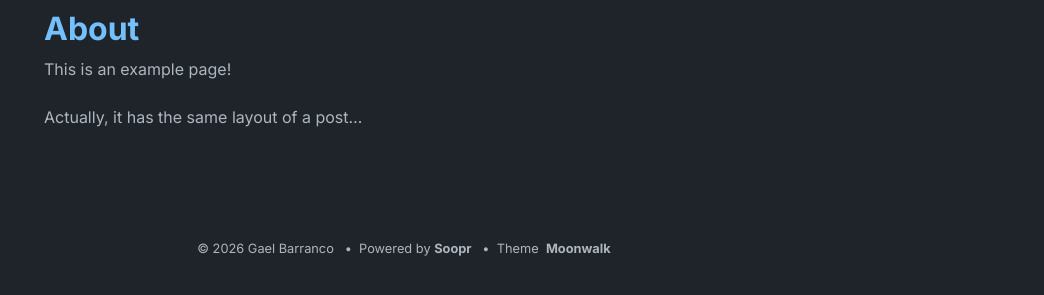
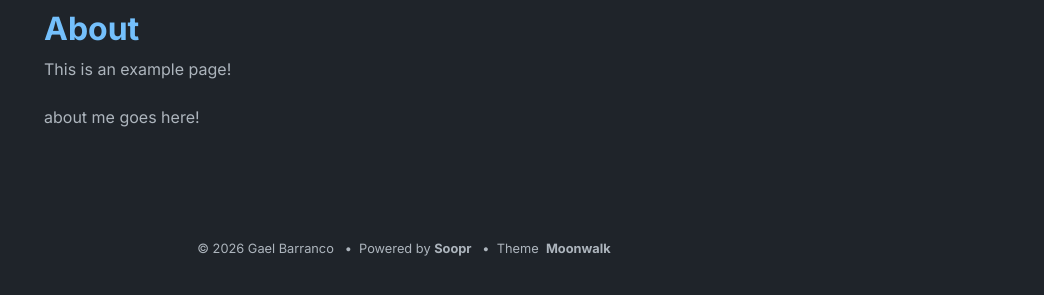
Before and after one commit to gbarranc/gbarranc.github.io, a Jekyll site: the page built from about.md, in a window 1280 px wide. Shown: the part 120-415 px from the top of the page, without its empty margins (236-1280 px from the left). Built offline with Jekyll 4.4.1, drawn with Linux system fonts in a browser that asks for light colours.

Commit message:
Update content in about.md

```diff
--- a/about.md
+++ b/about.md
@@ -5,4 +5,4 @@ title: About
 
 This is an example page!
 
-Actually, it has the same layout of a post...
+about me goes here!
```
